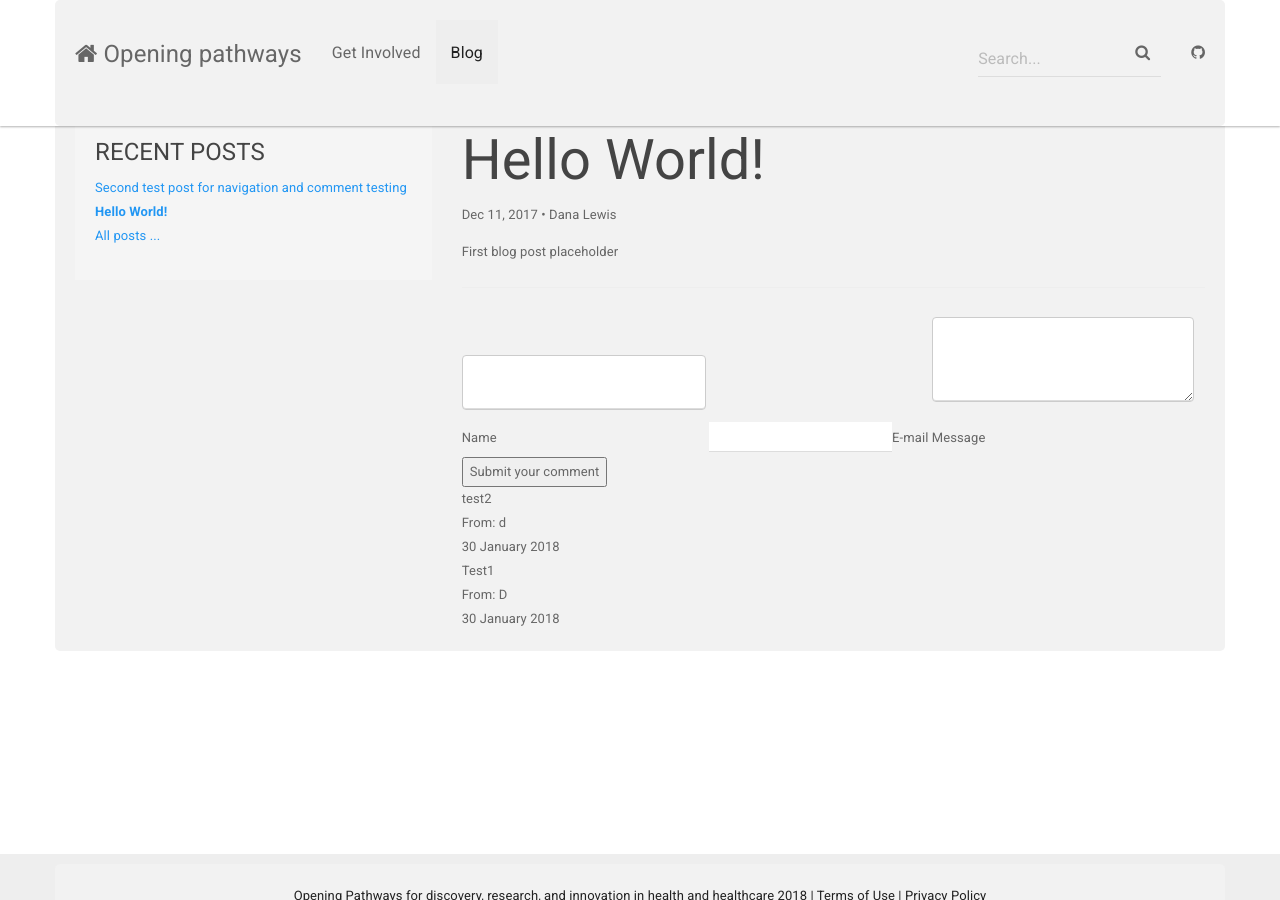
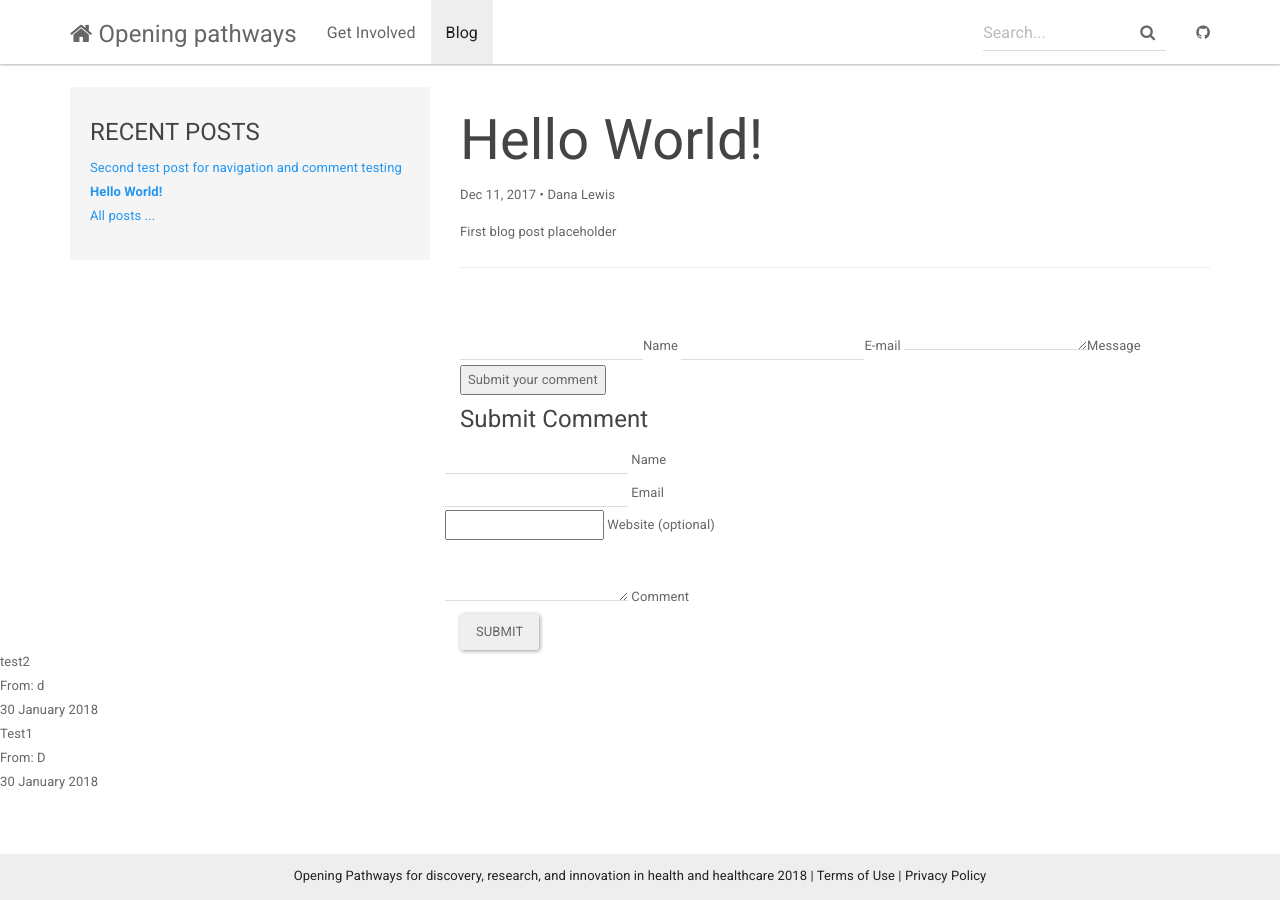
Before and after one commit to danamlewis/Testrepo2, a Jekyll site: the page built from _posts/2017-12-11-hello-world.md, in a window 1280 px wide and 900 px high. Built offline with Jekyll 4.4.1, drawn with Linux system fonts in a browser that asks for light colours; nearby versions of some CDN libraries.

Commit message:
Update comments-new.html

```diff
--- a/_includes/comments-new.html
+++ b/_includes/comments-new.html
@@ -1,40 +1,4 @@
-<!DOCTYPE html>
-<html>
-<head>
-<meta name="viewport" content="width=device-width, initial-scale=1">
-<style>
-input[type=text], select, textarea {
-    width: 100%;
-    padding: 12px;
-    border: 1px solid #ccc;
-    border-radius: 4px;
-    box-sizing: border-box;
-    margin-top: 6px;
-    margin-bottom: 16px;
-    resize: vertical;
-}
 
-input[type=submit] {
-    background-color: #4CAF50;
-    color: white;
-    padding: 12px 20px;
-    border: none;
-    border-radius: 4px;
-    cursor: pointer;
-}
-
-input[type=submit]:hover {
-    background-color: #45a049;
-}
-
-.container {
-    border-radius: 5px;
-    background-color: #f2f2f2;
-    padding: 20px;
-}
-</style>
-</head>
-<body>
 
 <form method="POST" action="https://api.staticman.net/v2/entry/danamlewis/Testrepo2/master">
 
@@ -46,5 +10,25 @@
   <button type="submit">Submit your comment</button>
 </form>
 
-  </body>
-</html>
+
+<article id="comment{{ include.index }}" class="js-comment comment" itemprop="comment" itemscop itemtype="http://schema.org/Comment">
+    <div class="comment__content-wrapper">
+        <h4 class="comment__author" itemprop="author" itemscope itemtype="http://schema.org/Person">
+            {% unless include.url == '' %}
+            <a rel="nofollow" href="{{ include.url }}"><span itemprop="name">{{ include.name }}</span></a>
+            {% else %}
+            <span itemprop="name">{{ include.name }}</span>
+            {% endunless %}
+        </h4>
+        <div class="comment__date">
+            {% if include.date %}
+            {% if include.index %}<a href="#comment{{ include.index }}" itemprop="url">{% endif %}
+            <time datetime="{{ include.date | date_to_xmlschema }}" itemprop="datePublished">{{ include.date | date: "%B %d, %Y at %I:%M %p" }}</time>
+            {% if include.index %}</a>{% endif %}
+            {% endif %}
+        </div>
+        <div itemprop="text">{{ include.message | markdownify }}</div>
+    </div>
+</article>
+
+<h4 class="card-title">Submit Comment</h4> <div class="row"> <div class="input-field col s12 m6"> <input id="form-name" name="fields[name]" type="text" class="validate"> <label for="form-name">Name</label> </div> <div class="input-field col s12 m6"> <input id="form-email" name="fields[email]" type="email" class="validate"> <label for="form-email">Email</label> </div> </div> <div class="row"> <div class="input-field col s12"> <input id="form-url" name="fields[url]" type="url" class="validate"> <label for="form-url">Website (optional)</label> </div> </div> <div class="row"> <div class="input-field col s12"> <textarea id="form-message" name="fields[message]" class="materialize-textarea"></textarea> <label for="form-message">Comment</label> </div> </div> <button type="submit" class="waves-effect waves-light btn">Submit</button> </div> </div> </form> </div>
```
